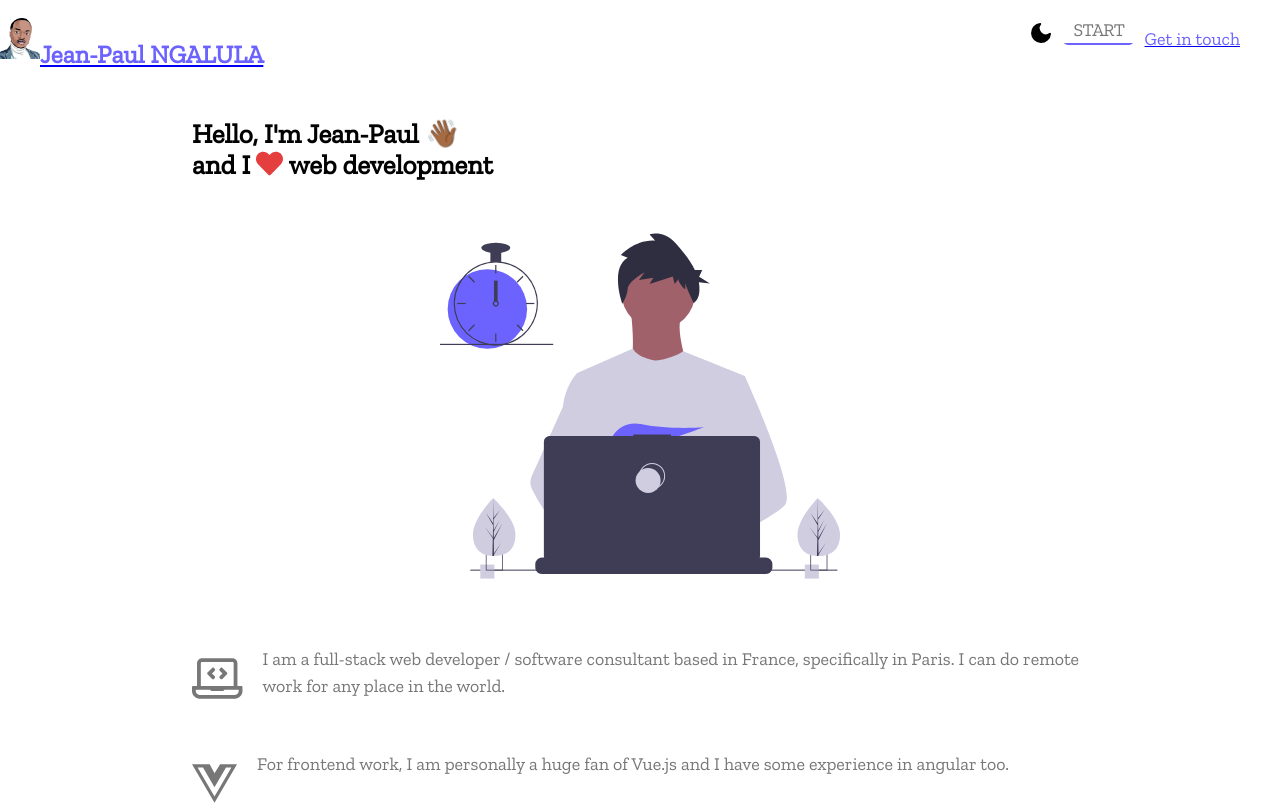
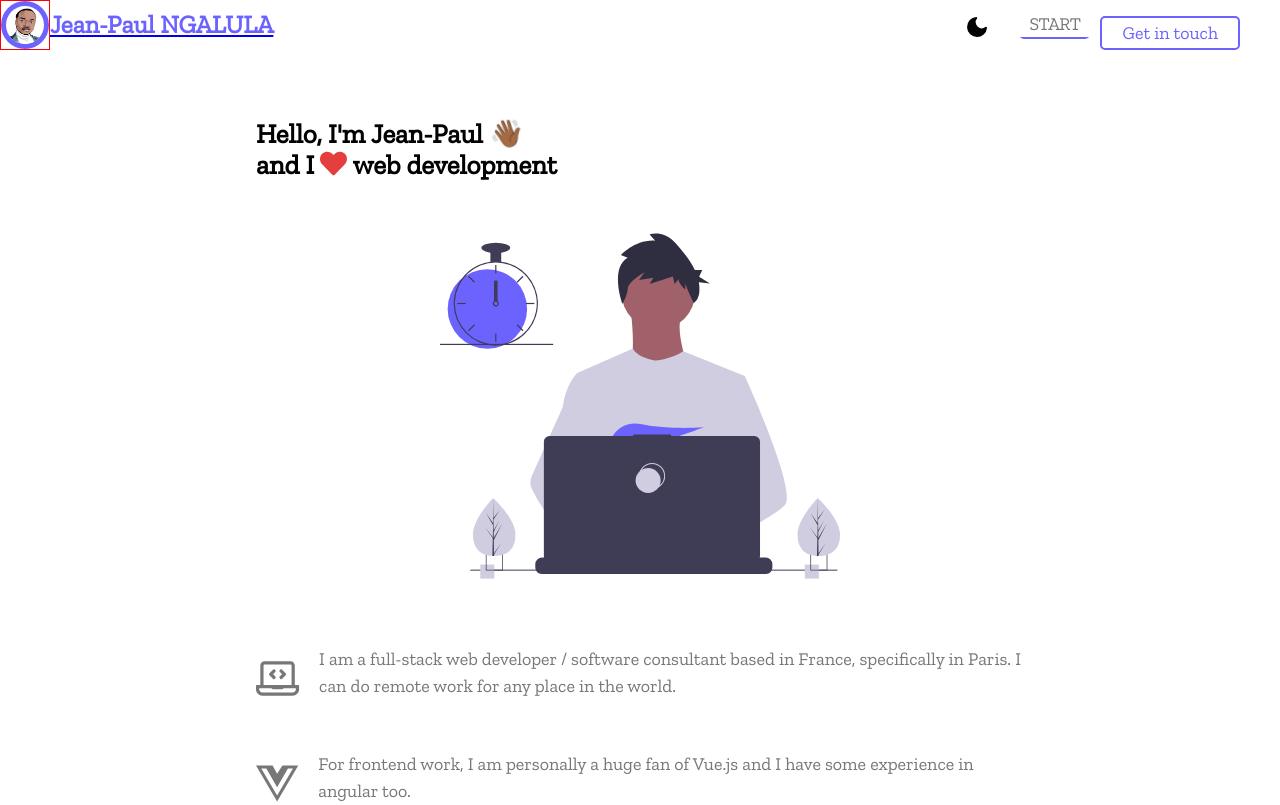
Before and after one commit to anyishxyi/mulume.dev, a Vue app: page /#/home in a window 1280 px wide. Shown: the top 805 px of the page. Built offline with nearby package versions, Linux system fonts and the light colour scheme.

Commit message:
wip navbar review css

```diff
--- /dev/null
+++ b/src/assets/styles/button.scss
@@ -0,0 +1,116 @@
+@import 'theme-colors';
+
+
+//=== Set button colors
+// If you wonder why use Sass vars or CSS custom properties...
+// Make a map with the class names and matching colors
+$colors: (
+  fill: #a972cb,
+  pulse: #ef6eae,
+  close: #ff7f82,
+  raise: #ffa260,
+  up: #e4cb58,
+  slide: #8fc866,
+  offset: #19bc8b
+);
+
+
+// Animate the size, inside
+.fill:hover,
+.fill:focus {
+  box-shadow: inset 0 0 0 2em var(--hover);
+}
+
+// Animate the size, outside
+.pulse:hover,
+.pulse:focus {
+  animation: pulse 1s;
+  box-shadow: 0 0 0 2em rgba(#fff,0);
+}
+
+@keyframes pulse {
+  0% { box-shadow: 0 0 0 0 var(--hover); }
+}
+
+// Stack multiple shadows, one from the left, the other from the right
+.close:hover,
+.close:focus {
+  box-shadow:
+    inset -3.5em 0 0 0 var(--hover),
+    inset 3.5em 0 0 0 var(--hover);
+}
+
+// Size can also be negative; see how it's smaller than the element
+.raise:hover,
+.raise:focus {
+  box-shadow: 0 0.5em 0.5em -0.4em var(--hover);
+  transform: translateY(-0.25em);
+}
+
+// Animating from the bottom
+.up:hover,
+.up:focus {
+  box-shadow: inset 0 -3.25em 0 0 var(--hover);
+}
+
+// And from the left
+.slide:hover,
+.slide:focus {
+  box-shadow: inset 6.5em 0 0 0 var(--hover);
+}
+
+// Multiple shadows, one on the outside, another on the inside
+.offset {
+  box-shadow:
+    0.3em 0.3em 0 0 var(--color),
+    inset 0.3em 0.3em 0 0 var(--color);
+
+  &:hover,
+  &:focus {
+    box-shadow:
+      0 0 0 0 var(--hover),
+      inset 6em 3.5em 0 0 var(--hover);
+  }
+}
+
+// Sass variables compile to a static string; CSS variables are dynamic and inherited
+  // Loop through the map and set CSS custom properties using Sass variables
+@each $button, $color in $colors {
+  .#{$button} {
+    --color: var(--color-theme-accent);
+    --hover: var(--color-theme-accent);
+  }
+}
+
+// Now every button will have different colors as set above. We get to use the same structure, only changing the custom properties.
+button {
+  color: var(--color);
+  transition: 0.4s;
+  text-transform: uppercase;
+  -webkit-box-sizing: border-box;
+  -moz-box-sizing: border-box;
+  -ms-box-sizing: border-box;
+
+  &:hover,
+  &:focus {
+    border-color: var(--hover);
+    color: #fff;
+  }
+}
+
+// Basic button styles
+button {
+  background: none;
+  border: 2px solid;
+  font: inherit;
+  line-height: 1;
+  border-radius: 5px;
+  padding: 10px 20px;
+}
+
+// h1 { font-weight: 400; }
+
+code {
+  color: #e4cb58;
+  font: inherit;
+}
--- a/src/assets/styles/index.scss
+++ b/src/assets/styles/index.scss
@@ -1,7 +1,6 @@
 @import url('https://fonts.googleapis.com/css?family=Zilla+Slab&display=swap');
 @import 'theme-colors';
-// @import 'button-collection';
-// @import 'button-style';
+@import 'button';
 
 /*
 * === BODY, APP BACKGROUND ETC. ===
@@ -9,9 +8,9 @@
 
 * {
   box-sizing: border-box;
-  // margin: 0;
   padding: 0;
   background-color: var(--app-background-color);
+  // background: url("../images/jpeg/night.jpg") no-repeat center center fixed;
 }
 
 *:before {
@@ -44,16 +43,16 @@ body {
   font-family: Zilla Slab,-apple-system,BlinkMacSystemFont,"Segoe UI",Roboto,"Helvetica Neue",Arial,"Noto Sans",sans-serif,"Apple Color Emoji","Segoe UI Emoji","Segoe UI Symbol","Noto Color Emoji";
   transition: background-color 1s ease 0s;
   color: var(--text-normal-color);
-  font-weight: normal;
-  word-wrap: break-word;
-  font-kerning: normal;
-  -moz-font-feature-settings: "kern", "liga", "clig", "calt";
-  -ms-font-feature-settings: "kern", "liga", "clig", "calt";
-  -webkit-font-feature-settings: "kern", "liga", "clig", "calt";
-  font-feature-settings: "kern", "liga", "clig", "calt";
+  // font-weight: normal;
+  // word-wrap: break-word;
+  // font-kerning: normal;
+  // -moz-font-feature-settings: "kern", "liga", "clig", "calt";
+  // -ms-font-feature-settings: "kern", "liga", "clig", "calt";
+  // -webkit-font-feature-settings: "kern", "liga", "clig", "calt";
+  // font-feature-settings: "kern", "liga", "clig", "calt";
   margin: 0;
-  -webkit-font-smoothing: antialiased;
-  -moz-osx-font-smoothing: grayscale;
+  // -webkit-font-smoothing: antialiased;
+  // -moz-osx-font-smoothing: grayscale;
 }
 
 html, body {
@@ -690,7 +689,7 @@ li {
   margin-right: 10px;
   overflow: hidden;
   color: var(--btn-txt);
-  vertical-align: bottom;
+  // vertical-align: bottom;
   transition: color .3s ease-out;
 }
 .link::before {
@@ -726,6 +725,9 @@ li {
 }
 .justify-center {
   justify-content: center;
+}
+.align-items {
+  align-items: center;
 }
 .justify-text {
   text-align: justify;
@@ -870,3 +872,49 @@ li {
   60% { transform: rotate( 0.0deg) }
   100% { transform: rotate( 0.0deg) }
 }
+
+.mt-12 {
+  // margin-top: 3rem;
+}
+.rounded-full {
+  border-radius: 9999px;
+}
+.block {
+  display: block;
+}
+.mb-8 {
+  // margin-bottom: 2rem;
+}
+.border-4 {
+  border-width: 4px;
+}
+.p-2 {
+  padding: .5rem;
+}
+
+// Icon style
+
+.icon-width {
+  width: 50px;
+}
+.icon-height {
+  height: 50px;
+}
+.border-icon {
+  --tw-border-opacity: 1;
+  border-color: var(--color-theme-accent);
+}
+.img-container {
+  border: 1px solid red;
+}
+.pic-border,
+.profile-pic {
+  border-radius: 50%;
+  width: 100%;
+  height: 100%;
+}
+.pic-border {
+  box-sizing: border-box;
+  background-image: linear-gradient(to right, var(--color-theme-accent), var(--color-theme-accent));
+  padding: 5px; // width of the profile pic border
+}
--- a/src/layout/components/Navbar.vue
+++ b/src/layout/components/Navbar.vue
@@ -1,8 +1,16 @@
 <template>
   <div class="navbar space_between flex mr-10">
     <router-link :to="{path: '/home'}">
-      <div class="items-center text-lg mr-6 flex">
-        <el-image :src="jeanpaul" alt="Profile picture of Jean-Paul NGALULA (very handsome)" class="w-40 object-cover h-full responsive-image-placeholder"></el-image>
+      <!-- <div class="items-center text-lg mr-6 flex">
+        <el-image :src="jeanpaul" alt="Profile picture of Jean-Paul NGALULA (very handsome)" class="mt-12 rounded-full block mb-8 border-4 p-2 border-icon icon-width icon-height"></el-image>
+        <span class="font-bold color-theme-accent">Jean-Paul NGALULA</span>
+      </div> -->
+      <div class="text-lg justify-center align-items mr-6 flex">
+        <span class="icon-width icon-height img-container">
+          <figure class="pic-border">
+            <img :src="jeanpaul" class="profile-pic" alt="Profile picture of Jean-Paul NGALULA (very handsome)" />
+          </figure>
+        </span>
         <span class="font-bold color-theme-accent">Jean-Paul NGALULA</span>
       </div>
     </router-link>
@@ -24,7 +32,8 @@
       <router-link :to="{path: '/home'}"><a class="link color-theme-accent"> start </a></router-link>
       <!-- <router-link :to="{path: '/about'}"><a class="link color-theme-accent"> about </a></router-link> -->
       <!-- <router-link :to="{path: '/uses'}"><a class="link color-theme-accent"> uses </a></router-link> -->
-      <router-link :to="{path: '/contact'}"><a class="color-theme-accent" aria-current="page">Get in touch</a></router-link>
+      <router-link :to="{path: '/contact'}"><button class="slide">Get in touch</button></router-link>
+      <!-- <router-link :to="{path: '/contact'}"><a class="color-theme-accent" aria-current="page">Get in touch</a></router-link> -->
       <!-- <router-link :to="{path: '/about'}"><a class="btn btn-1"><svg><rect x="0" y="0" fill="none" width="100%" height="100%"/></svg>about</a></router-link>
       <router-link :to="{path: '/uses'}"><a class="btn btn-1"><svg><rect x="0" y="0" fill="none" width="100%" height="100%"/></svg>uses</a></router-link>
       <router-link :to="{path: '/contact'}"><a class="btn btn-2"><svg><rect x="0" y="0" fill="none" width="100%" height="100%"/></svg>contact</a></router-link> -->
@@ -92,7 +101,6 @@ export default {
   position: fixed;
   width: 100%;
   overflow:auto;
-  margin-top: 15px;
 
   .right-menu {
     float: right;
@@ -122,4 +130,8 @@ export default {
     }
   }
 }
+
+el-image {
+  max-width: 100%;
+}
 </style>
--- a/src/pages/contact/index.vue
+++ b/src/pages/contact/index.vue
@@ -1,5 +1,5 @@
 <template>
-	<div class="contact_page m-0">
+	<div class="contact_page m-0 w-60">
 		<h1 class="heading text-primary-color">Let's talks</h1>
 		<div class="container flex">
 			<div class="img">
@@ -46,7 +46,7 @@ export default {
 		padding-bottom: 30px;
 		.img {
 			margin: 0 auto;
-			width: 50%;
+			width: 40%;
 			svg {
 				width: 100%;
 				height: 100%;
@@ -54,14 +54,19 @@ export default {
 		}
 		.content {
 			margin-left: 20px;
-			width: 50%;
+			width: 60%;
 			p {
 				margin-bottom: 2rem;
 				margin-top: 1rem;
 				a {
+					text-decoration: none;
+					color: var(--color-theme-accent);
 					svg {
 						width: 18px;
 						height: 18px;
+						path {
+							fill: var(--color-theme-accent);
+						}
 					}
 				}
 			}
--- a/src/pages/home/index.vue
+++ b/src/pages/home/index.vue
@@ -1,5 +1,5 @@
 <template>
-	<div class="home_page m-0 w-70">
+	<div class="home_page m-0 w-60">
 		<div class="hello text-primary-color">
 			<h1 class="text-2xl font-bold">
 					Hello, I'm Jean-Paul <span aria-hidden="true" class="wave">👋🏾</span><br>
@@ -34,7 +34,10 @@
 				<div class="icon-dev w-65">
 					<svg aria-hidden="true" focusable="false" data-prefix="far" data-icon="envelope-open-text" role="img" xmlns="http://www.w3.org/2000/svg" viewBox="0 0 512 512" class="icon text-5xl text-light-secondary transition duration-1000 ease-in-out svg-inline--fa fa-envelope-open-text fa-w-16"><path fill="currentColor" d="M494.59 164.52c-1.52-1.26-13.86-11.2-30.59-24.66V96c0-26.51-21.49-48-48-48h-66.13C327.24 28.85 293.77 0 256 0c-37.65 0-70.9 28.63-93.85 48H96c-26.51 0-48 21.49-48 48v43.85c-16.81 13.52-29.15 23.46-30.48 24.56A48.002 48.002 0 0 0 0 201.48V464c0 26.51 21.49 48 48 48h416c26.51 0 48-21.49 48-48V201.51c0-14.31-6.38-27.88-17.41-36.99zM96 96h320v156.66c-36.26 29.32-78.69 63.67-86.59 69.95C311.25 337.12 279.6 368 256 368c-23.69 0-55.86-31.37-73.41-45.39-7.9-6.28-50.33-40.64-86.59-69.97V96zm368 362c0 3.31-2.69 6-6 6H54c-3.31 0-6-2.69-6-6V275.56c38.96 31.48 95.95 77.65 104.66 84.58C174.71 377.76 212.55 416 256 416c43.21 0 80.64-37.72 103.34-55.86 9-7.15 65.84-53.19 104.66-84.56V458zM176 192h160c8.84 0 16-7.16 16-16v-16c0-8.84-7.16-16-16-16H176c-8.84 0-16 7.16-16 16v16c0 8.84 7.16 16 16 16zm176 64v-16c0-8.84-7.16-16-16-16H176c-8.84 0-16 7.16-16 16v16c0 8.84 7.16 16 16 16h160c8.84 0 16-7.16 16-16z" class=""></path></svg>
 				</div>
-				<div>If you have any web development needs, I am happy to look at your project.</div>
+				<div>
+					<div>If you have any web development needs, I am happy to look at your project.</div>
+					<router-link :to="{path: '/contact'}"><button class="slide">Get in touch</button></router-link>
+				</div>
 			</div>
 		</div>
 	</div>
```
Also changed, not shown: src/assets/images/jpeg/night.jpg (added), src/assets/images/svg/contact_us.svg (added). Lines whose indentation alone changed are shown as unchanged.
